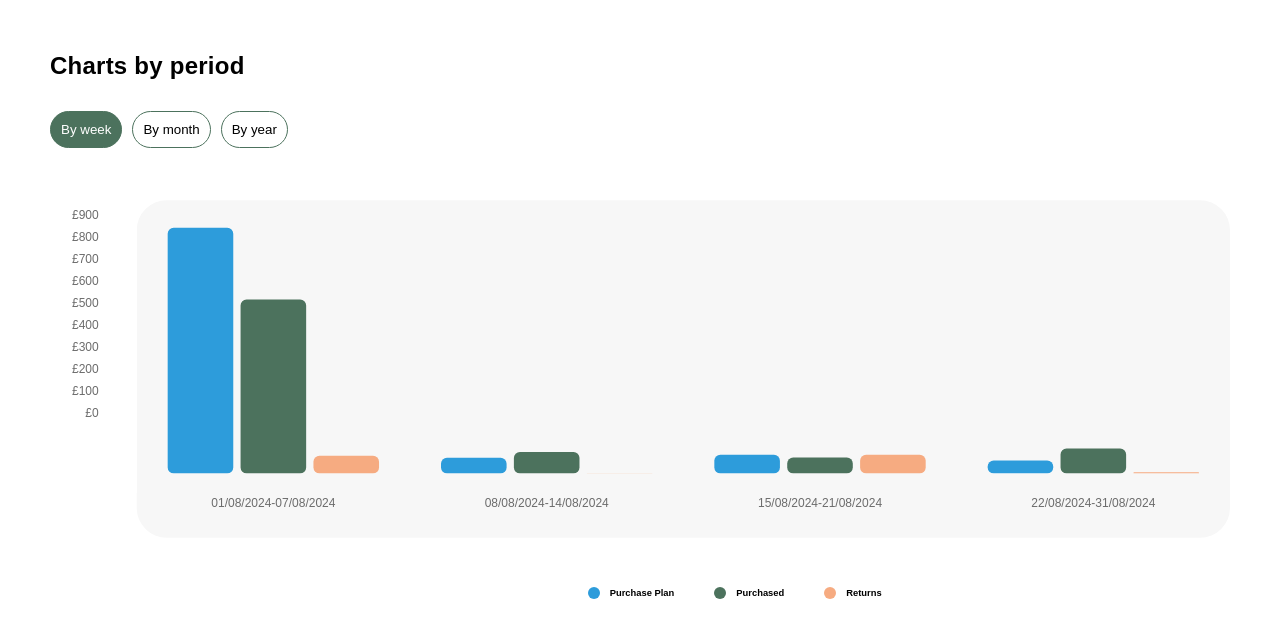
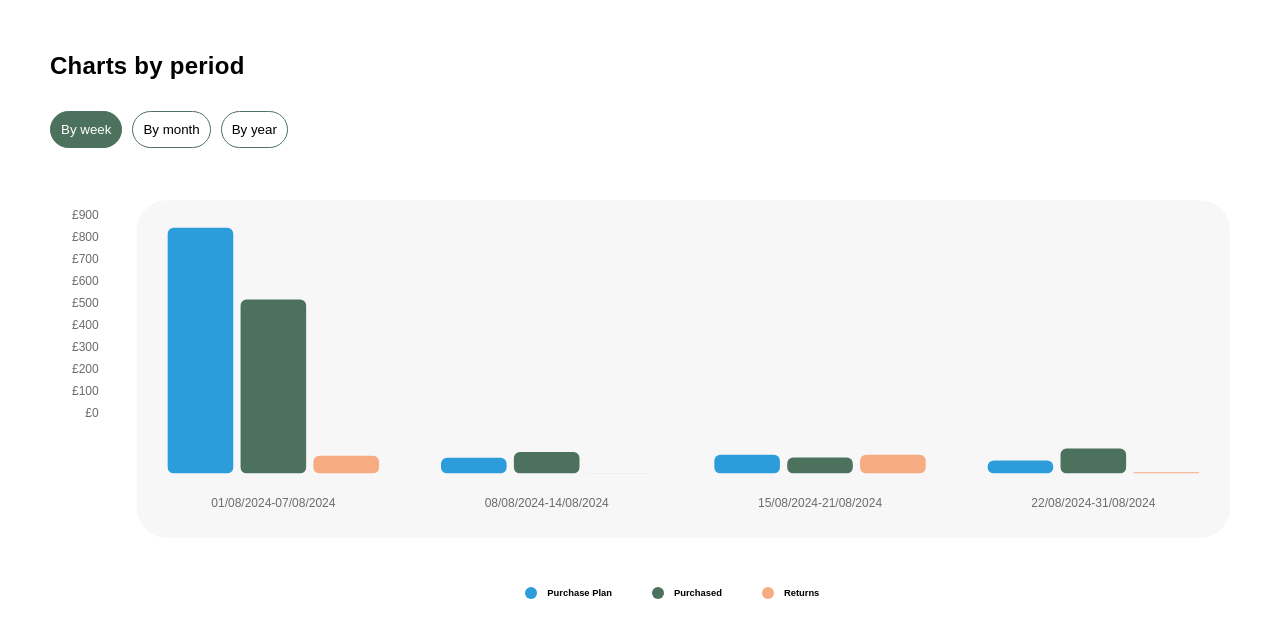
Before and after one commit to ElenaKiseljova/chart-js-scroll-x, a Nuxt app: page / in a window 1280 px wide. Shown: the top 638 px of the page. Built offline with nearby package versions, Linux system fonts and the light colour scheme.

Commit message:
fix: centered legends

```diff
--- a/components/ChartTabs.vue
+++ b/components/ChartTabs.vue
@@ -59,8 +59,6 @@ const currentTab = computed({
 
     background-color: #ffffff;
 
-    box-sizing: border-box;
-
     &.active {
       color: #ffffff;
 
--- a/pages/index.vue
+++ b/pages/index.vue
@@ -402,6 +402,8 @@ const chartData = computed(() => ({
 * {
   margin: 0;
   padding: 0;
+
+  box-sizing: border-box;
 }
 </style>
 
@@ -479,8 +481,6 @@ $mobile-middle: 568px;
   width: 100%;
 
   padding: 50px;
-
-  box-sizing: border-box;
 
   font-family: 'Arial', sans-serif;
 
@@ -603,9 +603,10 @@ $mobile-middle: 568px;
   }
 
   &__legend {
-    width: 100%;
+    width: calc(100% + 30px);
 
     margin-top: 30px;
+    margin-left: -30px;
 
     padding-left: var(--axes-y-width, 0);
 
```
